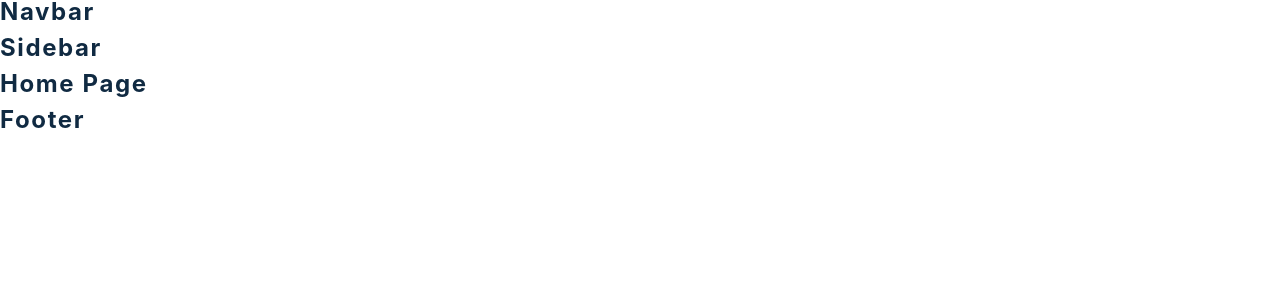
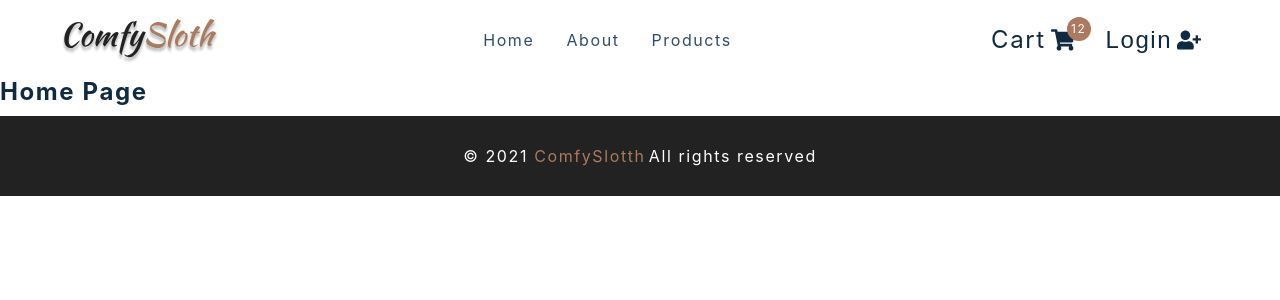
Before and after one commit to MathisHumbert/react-comfy-store-udemy-project, a React (Create React App) app: page / in a window 1280 px wide. Shown: the top 300 px of the page. Built offline with nearby package versions, Linux system fonts and the light colour scheme; the HTML template or start-up script is replaced by a standard one.

Commit message:
navbar, sidebar and footer is done

```diff
--- a/src/components/CartButtons.js
+++ b/src/components/CartButtons.js
@@ -1,14 +1,27 @@
-import React from 'react'
-import { FaShoppingCart, FaUserMinus, FaUserPlus } from 'react-icons/fa'
-import { Link } from 'react-router-dom'
-import styled from 'styled-components'
-import { useProductsContext } from '../context/products_context'
-import { useCartContext } from '../context/cart_context'
-import { useUserContext } from '../context/user_context'
+import React from 'react';
+import { FaShoppingCart, FaUserMinus, FaUserPlus } from 'react-icons/fa';
+import { Link } from 'react-router-dom';
+import styled from 'styled-components';
+import { useProductsContext } from '../context/products_context';
+import { useCartContext } from '../context/cart_context';
+import { useUserContext } from '../context/user_context';
 
 const CartButtons = () => {
-  return <h4>cart buttons </h4>
-}
+  return (
+    <Wrapper className="cart-btn-wrapper">
+      <Link to="/cart" className="cart-btn">
+        Cart
+        <span className="cart-container">
+          <FaShoppingCart />
+          <span className="cart-value">12</span>
+        </span>
+      </Link>
+      <button type="button" className="auth-btn">
+        Login <FaUserPlus />
+      </button>
+    </Wrapper>
+  );
+};
 
 const Wrapper = styled.div`
   display: grid;
@@ -62,5 +75,5 @@
       margin-left: 5px;
     }
   }
-`
-export default CartButtons
+`;
+export default CartButtons;
--- a/src/components/Footer.js
+++ b/src/components/Footer.js
@@ -1,8 +1,16 @@
-import React from 'react'
-import styled from 'styled-components'
+import React from 'react';
+import styled from 'styled-components';
 const Footer = () => {
-  return <h4>footer</h4>
-}
+  return (
+    <Wrapper>
+      <h5>
+        &copy; {new Date().getFullYear()}
+        <span> ComfySlotth</span>
+      </h5>
+      <h5>All rights reserved</h5>
+    </Wrapper>
+  );
+};
 
 const Wrapper = styled.footer`
   height: 5rem;
@@ -26,6 +34,6 @@
   @media (min-width: 776px) {
     flex-direction: row;
   }
-`
+`;
 
-export default Footer
+export default Footer;
--- a/src/components/Navbar.js
+++ b/src/components/Navbar.js
@@ -1,16 +1,40 @@
-import React from 'react'
-import styled from 'styled-components'
-import logo from '../assets/logo.svg'
-import { FaBars } from 'react-icons/fa'
-import { Link } from 'react-router-dom'
-import { links } from '../utils/constants'
-import CartButtons from './CartButtons'
-import { useProductsContext } from '../context/products_context'
-import { useUserContext } from '../context/user_context'
+import React from 'react';
+import styled from 'styled-components';
+import logo from '../assets/logo.svg';
+import { FaBars } from 'react-icons/fa';
+import { Link } from 'react-router-dom';
+import { links } from '../utils/constants';
+import CartButtons from './CartButtons';
+import { useProductsContext } from '../context/products_context';
+import { useUserContext } from '../context/user_context';
 
 const Nav = () => {
-  return <h4>navbar</h4>
-}
+  return (
+    <NavContainer>
+      <div className="nav-center">
+        <div className="nav-header">
+          <Link to="/">
+            <img src={logo} alt="comfy logo" />
+          </Link>
+          <button type="button" className="nav-toggle">
+            <FaBars />
+          </button>
+        </div>
+        <ul className="nav-links">
+          {links.map((link) => {
+            const { id, text, url } = link;
+            return (
+              <li key={id}>
+                <Link to={url}>{text}</Link>
+              </li>
+            );
+          })}
+        </ul>
+        <CartButtons />
+      </div>
+    </NavContainer>
+  );
+};
 
 const NavContainer = styled.nav`
   height: 5rem;
@@ -77,6 +101,6 @@
       display: grid;
     }
   }
-`
+`;
 
-export default Nav
+export default Nav;
--- a/src/components/Sidebar.js
+++ b/src/components/Sidebar.js
@@ -1,16 +1,42 @@
-import React from 'react'
-import logo from '../assets/logo.svg'
-import { Link } from 'react-router-dom'
-import { useProductsContext } from '../context/products_context'
-import { FaTimes } from 'react-icons/fa'
-import { links } from '../utils/constants'
-import styled from 'styled-components'
-import CartButtons from './CartButtons'
-import { useUserContext } from '../context/user_context'
+import React from 'react';
+import logo from '../assets/logo.svg';
+import { Link } from 'react-router-dom';
+import { useProductsContext } from '../context/products_context';
+import { FaTimes } from 'react-icons/fa';
+import { links } from '../utils/constants';
+import styled from 'styled-components';
+import CartButtons from './CartButtons';
+import { useUserContext } from '../context/user_context';
 
 const Sidebar = () => {
-  return <h4>sidebar</h4>
-}
+  const isOpen = true;
+
+  return (
+    <SidebarContainer>
+      <aside className={`${isOpen ? 'sidebar show-sidebar' : 'sidebar'}`}>
+        <div className="sidebar-header">
+          <img src={logo} alt="logo" alt="comfy sloth" />
+          <button className="close-btn" type="button">
+            <FaTimes />
+          </button>
+        </div>
+        <ul className="links">
+          {links.map(({ id, text, url }) => {
+            return (
+              <li key={id}>
+                <Link to={url}>{text}</Link>
+              </li>
+            );
+          })}
+          <li>
+            <Link to="/checkout">checkout</Link>
+          </li>
+        </ul>
+        <CartButtons />
+      </aside>
+    </SidebarContainer>
+  );
+};
 
 const SidebarContainer = styled.div`
   text-align: center;
@@ -81,6 +107,6 @@
       display: none;
     }
   }
-`
+`;
 
-export default Sidebar
+export default Sidebar;
```
